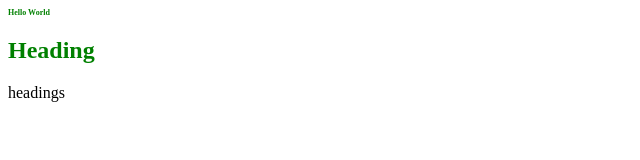
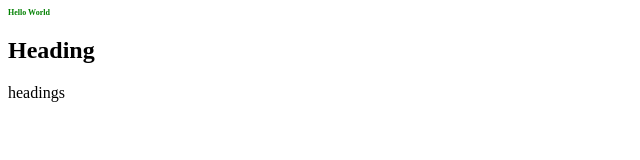
Before and after one commit to aharpt/gulp-basic-library, a website: page index.html in a window 1280 px wide. Shown: the full height of the page, 0-640 px from the left. Drawn offline with nearby package versions, Linux system fonts and the light colour scheme; files that its build step writes are made by us from their sources.

Commit message:
removed _hello.scss and import rule in main.scss

```diff
--- a/src/_hello.scss
+++ /dev/null
@@ -1,7 +0,0 @@
-h2 {
-	color: red;
-}
-
-h2 {
-	color: green;
-}
--- a/src/main.scss
+++ b/src/main.scss
@@ -1,5 +1,4 @@
 
-@import "hello";
 @import 'practice';
 
 h1 {
```
